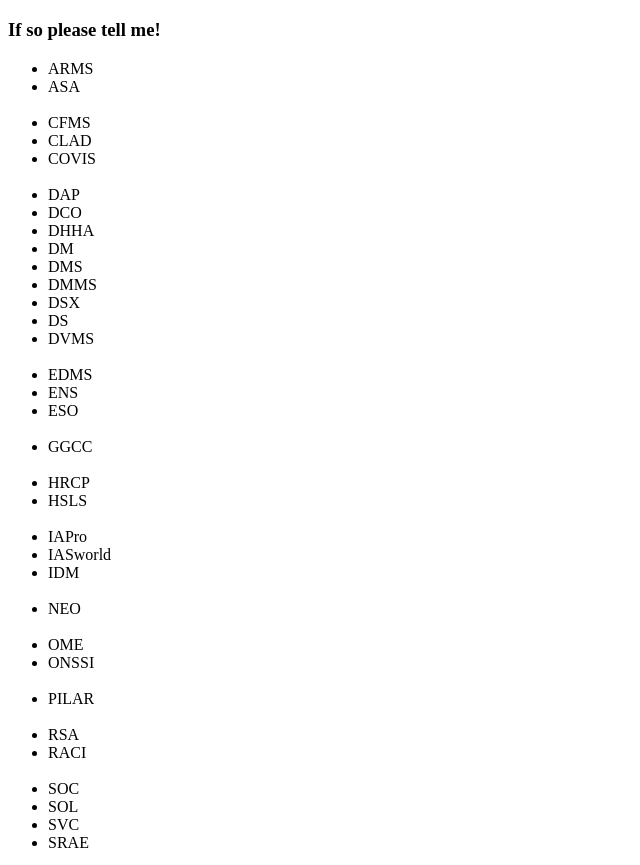
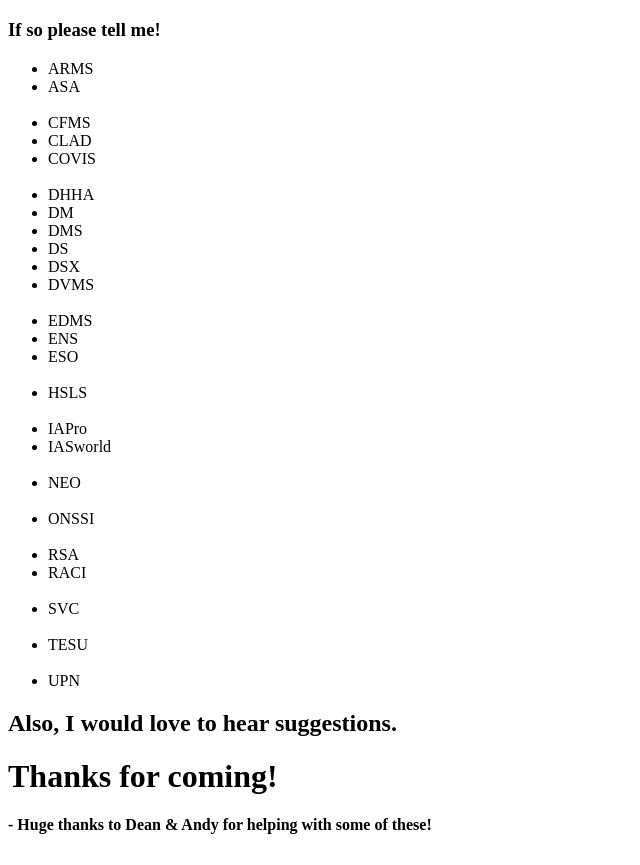
Before and after one commit to moscato/acronym, a plain HTML site: page help.html in a window 1280 px wide. Shown: the part 87-952 px from the top of the page, without its empty margins (0-640 px from the left). Drawn offline with Linux system fonts and the light colour scheme.

Commit message:
Update help.html

```diff
--- a/help.html
+++ b/help.html
@@ -25,14 +25,11 @@
 
           <br>
 
-        <li>DAP</li>
-        <li>DCO</li>
         <li>DHHA</li>
         <li>DM</li>
         <li>DMS</li>
-        <li>DMMS</li>
+        <li>DS</li>
         <li>DSX</li>
-        <li>DS</li>
         <li>DVMS</li>
 
           <br>
@@ -43,18 +40,12 @@
 
           <br>
 
-        <li>GGCC</li>
-
-          <br>
-
-        <li>HRCP</li>
         <li>HSLS</li>
 
           <br>
 
         <li>IAPro</li>
         <li>IASworld</li>
-        <li>IDM</li>
 
           <br>
 
@@ -62,12 +53,7 @@
 
           <br>
 
-        <li>OME</li>
         <li>ONSSI</li>
-
-          <br>
-
-        <li>PILAR</li>
 
           <br>
 
@@ -76,10 +62,7 @@
 
           <br>
 
-        <li>SOC</li>
-        <li>SOL</li>
         <li>SVC</li>
-        <li>SRAE</li>
 
           <br>
 
@@ -92,7 +75,7 @@
 
     <h2>Also, I would love to hear suggestions.</h2>
     <h1>Thanks for coming!</h1>
-    <h4> - Huge thanks to DEAN for helping with some of these!</h4>
+    <h4> - Huge thanks to Dean & Andy for helping with some of these!</h4>
 
 </body>
 </html>
```
